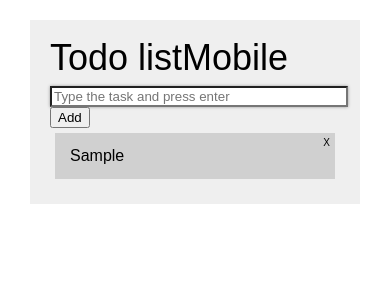
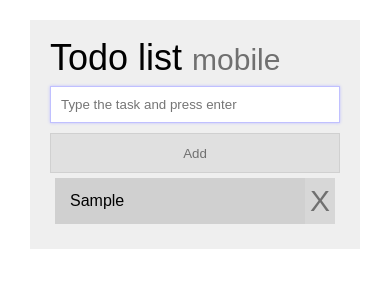
Before and after one commit to tgavankar/15237hw5, a plain HTML site: page part3/index.html in a window 390 px wide. Both pictures are taken after typing "Sample" into the empty fields and a click on the input "Add". Drawn offline with Linux system fonts and the light colour scheme.

Commit message:
finished part3

```diff
--- a/part3/desktop.css
+++ b/part3/desktop.css
@@ -24,8 +24,15 @@ h1 {
 }
 
 #task {
-	box-shadow: 0px 0px 3px 0px #999999;
+	box-shadow: 0px 0px 3px 0px #C0C0FF;
 	width: 100%;
+	border-style: solid;
+	border-color: #C0C0FF;
+	border-width: 1px;
+	padding: 10px;
+	-webkit-box-sizing: border-box;
+    -moz-box-sizing: border-box;
+    box-sizing: border-box;
 }
 
 .taskentry {
--- a/part3/index.html
+++ b/part3/index.html
@@ -3,8 +3,8 @@
 <head>
 	<meta charset="UTF-8" />
 	<meta name="viewport" content="width=device-width, initial-scale=1, maximum-scale=1, user-scalable=no">
-	<meta name="viewport" content="320, initial-scale=.5, maximum-scale=2">
-	<meta name="viewport" content="width=500">
+	<meta name="viewport" content="480, initial-scale=.5, maximum-scale=2">
+	<meta name="viewport" content="width=480">
 	<link rel="stylesheet" href="reset.css" type="text/css" />
 	<link rel="stylesheet" media="screen and (min-width: 480px)" href="desktop.css" type="text/css" />
 	<link rel="stylesheet" media="screen and (max-width: 480px)" href="mobile.css" type="text/css" />
--- a/part3/main.js
+++ b/part3/main.js
@@ -10,16 +10,33 @@ var TaskList = function(){
 }
 
 TaskList.prototype.setup = function() {
+
+
+	 this.eventType = "click";
+
+	if(this.isEventSupported("touchend")) {
+	 	this.eventType = "touchend";
+	 }
+
 	var ref = this;
 	$('#taskform').submit(function(e) {
 		e.preventDefault();
 		ref.addTask($('#task').val());
 		$('#task').val('');
 		return false;
+	});
+
+	$('#submit').on(this.eventType, function(e) {
+		e.preventDefault();
+		$('#taskform').submit();
 	})
 
-	$('.remove').live('click', function(e) {
-		ref.removeTask($(e.target).parent().attr('id'));
+	$('.removehandler').live(this.eventType, function(e) {
+		var parent = $(e.target).parent();
+		if(parent.hasClass('remove')) {
+			parent = parent.parent();
+		}
+		ref.removeTask(parent.attr('id'));
 	});
 
 	if(typeof(localStorage) !== "undefined") {
@@ -31,6 +48,7 @@ TaskList.prototype.setup = function() {
 
 	this.getLocalStorage();
 
+	alert(this.eventType);
 }
 
 TaskList.prototype.setLocalStorage = function(tasks, nextId) {
@@ -59,7 +77,7 @@ TaskList.prototype.updateTasks = function() {
 		 .addClass('taskentry')
 		 .addClass('animate')
 		 .addClass('show')
-		 .append($('<span>X</span>').addClass('remove'));
+		 .append($('<div class="removehandler"><div class="removehandler">X</div></div>').addClass('remove'));
 		$('#tasklist').append(n);
 	}
 
@@ -72,7 +90,7 @@ TaskList.prototype.addTask = function(task) {
 	 .text(task)
 	 .addClass('taskentry')
 	 .addClass('animate')
-	 .append($('<span>X</span>').addClass('remove'));
+	 .append($('<div class="removehandler"><div class="removehandler">X</div></div>').addClass('remove'));
 	$('#tasklist').append(n);
 
 	this.nextTaskId++;
@@ -92,3 +110,23 @@ TaskList.prototype.removeTask = function(id) {
 	}, 1000);
 	this.setLocalStorage(this.tasks, this.nextTaskId);
 }
+
+TaskList.prototype.isEventSupported = (function(){
+	   var TAGNAMES = {
+	     'select':'input','change':'input',
+	     'submit':'form','reset':'form',
+	     'error':'img','load':'img','abort':'img'
+	   }
+	   function isEventSupported(eventName) {
+	     var el = document.createElement(TAGNAMES[eventName] || 'div');
+	     eventName = 'on' + eventName;
+	     var isSupported = (eventName in el);
+	     if (!isSupported) {
+	       el.setAttribute(eventName, 'return;');
+	       isSupported = typeof el[eventName] == 'function';
+	     }
+	     el = null;
+	     return isSupported;
+	   }
+	   return isEventSupported;
+	 })();
--- a/part3/mobile.css
+++ b/part3/mobile.css
@@ -3,7 +3,6 @@ body {
 	padding-bottom: 20px;
 	padding-left: 30px;
 	padding-right: 30px;
-	font-family: Arial, sans-serif;
 }
 
 h1 {
@@ -12,8 +11,10 @@ h1 {
 }
 
 h1:after {
-
-	content: 'Mobile';
+	font-size: 30px;
+	content: 'mobile';
+	color: #707070;
+	padding-left: 10px;
 }
 
 #content {
@@ -22,22 +23,40 @@ h1:after {
 	margin-left: auto;
 	margin-right: auto;
 	padding: 20px;
+	font-family: Arial, sans-serif;
 }
 
 #submit {
-
+	display: block;
+	width: 100%;
+	background-color: #E0E0E0;
+	border-style: solid;
+	border-width: 1px;
+	border-color: #D0D0D0;
+	height: 40px;
+	color: #707070;
+	margin-top: 10px;
 }
 
 #task {
-	box-shadow: 0px 0px 3px 0px #999999;
+	box-shadow: 0px 0px 3px 0px #C0C0FF;
 	width: 100%;
+	border-style: solid;
+	border-color: #C0C0FF;
+	border-width: 1px;
+	padding: 10px;
+	-webkit-box-sizing: border-box;
+    -moz-box-sizing: border-box;
+    box-sizing: border-box;
 }
 
 .taskentry {
 	background-color: #D0D0D0;
 	padding: 15px;
+	padding-right: 45px;
 	margin: 5px;
 	opacity: 0;
+	position: relative;
 }
 
 .animate {
@@ -52,10 +71,24 @@ h1:after {
 
 #tasklist .remove {
 	float: right;
-	font-size: 10px;
+	font-size: 30px;
 	font-family: Arial, sans-serif;
 	position: relative;
-	top: -10px;
-	right: -10px;
 	font-color: #636764;
+	background-color: #D7D7D7;
+	position: absolute;
+	top: 0px;
+	right: 0px;
+	height: 100%;
+	line-height: 100%;
+	width: 30px;
+	text-align: center;
+	color: #707070;
+
 }
+
+.remove div {
+	position: relative;
+	top: 50%;
+	margin-top: -15px;
+}
```
